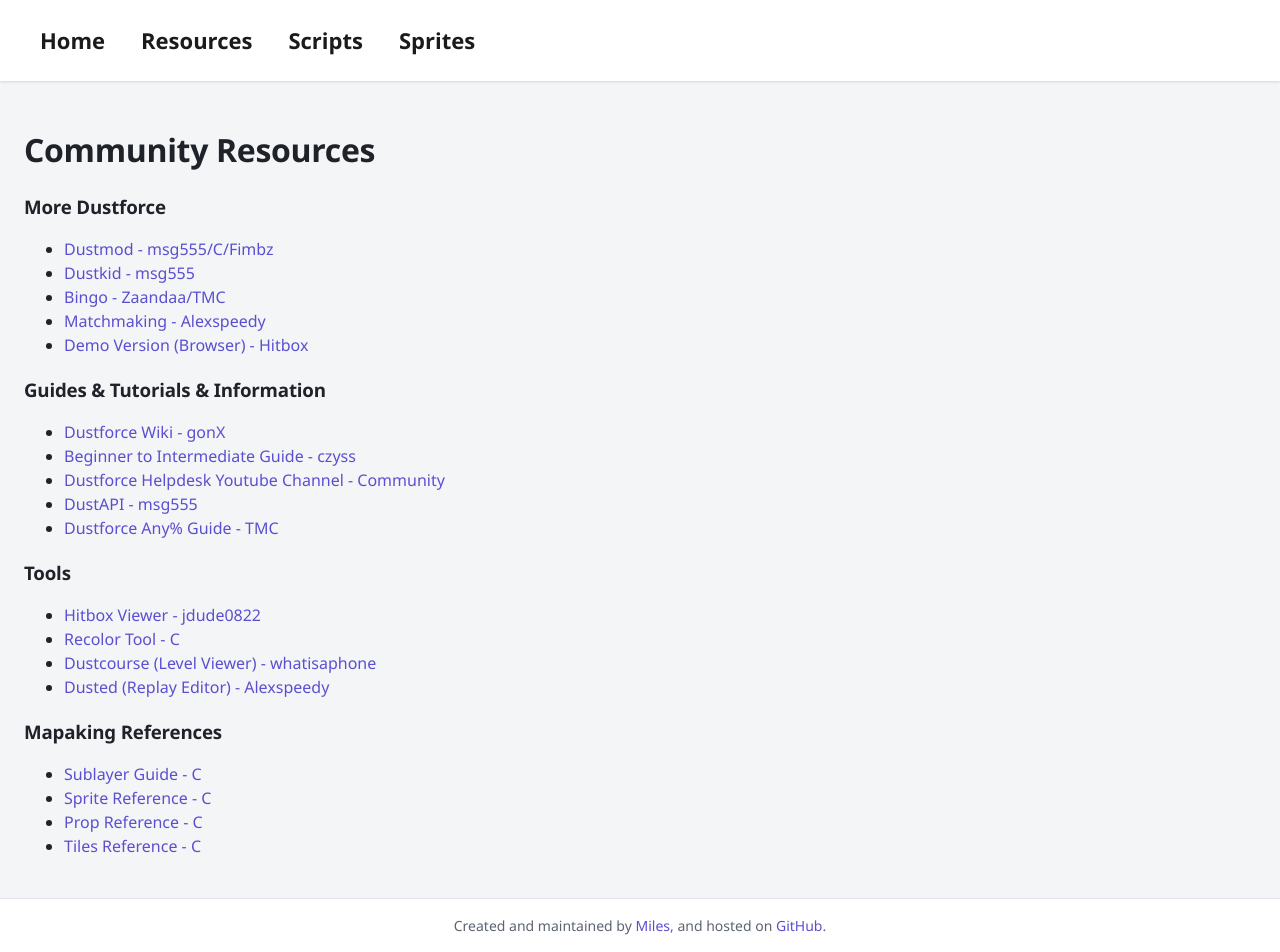
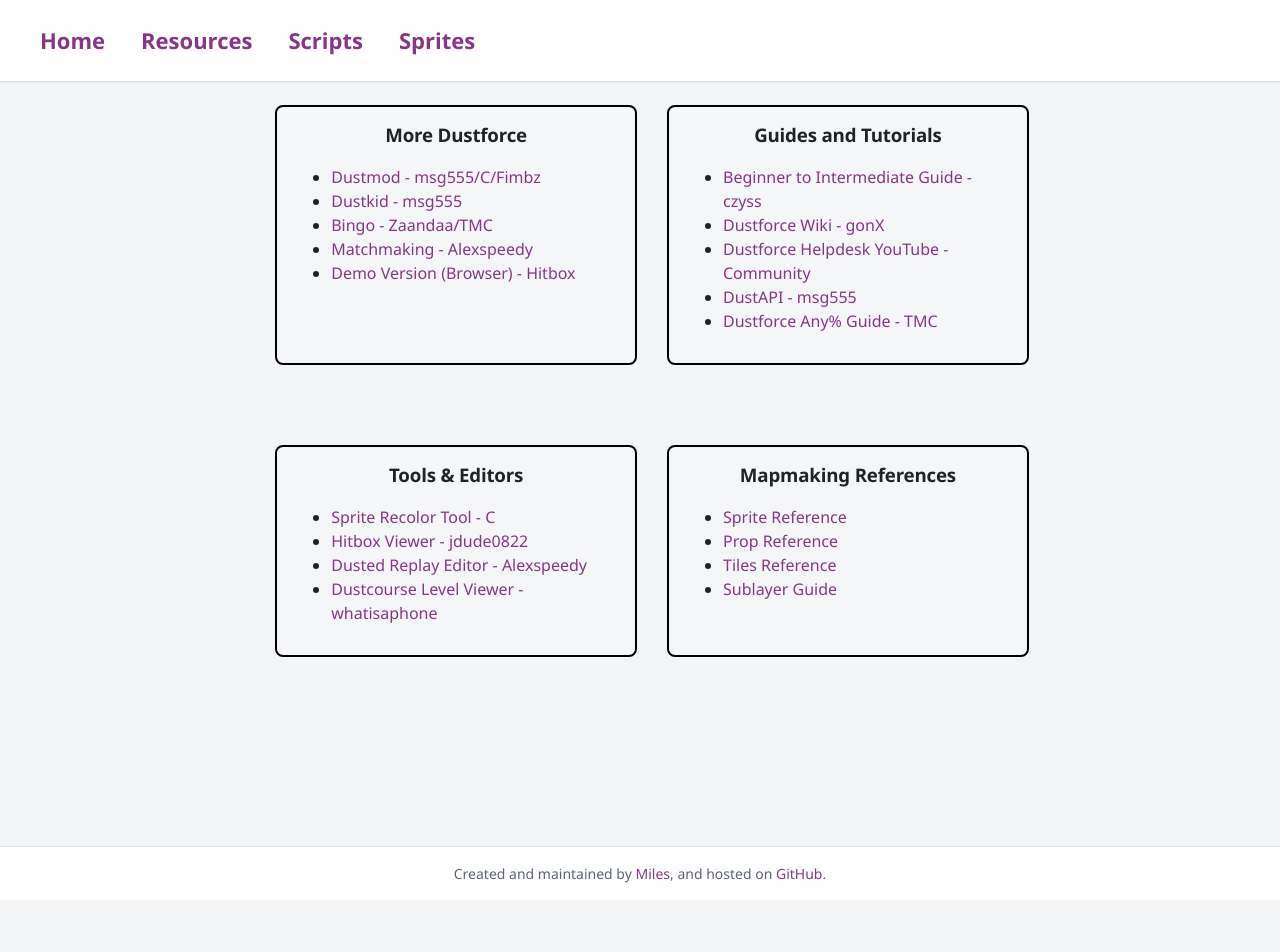
Before and after one commit to milesmccray/DustStuff, a Jekyll site: the page built from resources.md, in a window 1280 px wide. Built offline with Jekyll 4.4.1, drawn with Linux system fonts in a browser that asks for light colours; after the commit the page ends 900 px from its top, so only the background shows below that.

Commit message:
Fixed Colors & Added Resource Boxes

```diff
--- a/assets/css/styles.css
+++ b/assets/css/styles.css
@@ -4,12 +4,15 @@
   --color-text: #1f2329;
   --color-text-muted: #5c6470;
   --color-accent: #5b4fd1;
-  --color-accent-hover: #4639b8;
+  --color-accent-hover: #c769a3;
   --color-accent-sprites: #d4751f;
   --color-accent-sprites-hover: #b25f15;
   --color-border: #e2e4e9;
   --color-panel: #f5f6f8;
-  --color-nav-text: #1b1b1b;
+  --color-nav-text: #853685;
+  --color-link: #853685;
+  --color-link-hover: #c769a3;
+  --color-scripts-link: #5b4fd1;
   --radius: 8px;
   --shadow: 0 1px 3px rgba(0, 0, 0, 0.08), 0 1px 2px rgba(0, 0, 0, 0.06);
 }
@@ -20,7 +23,7 @@
   padding: 2px 6px;
   border-radius: 4px;
   font-family: Consolas, Monaco, monospace;
-  color: #316cb9;
+  color: #9e4545;
 }
 
 pre {
@@ -77,10 +80,6 @@
   max-width: 70%;
 }
 
-body.sprites-page h2 {
-  border-bottom-color: var(--color-accent-sprites);
-}
-
 p {
   margin-top: 0;
   color: var(--color-text-muted);
@@ -88,25 +87,25 @@
 
 /* unvisited link */
 a:link {
-  color: var(--color-accent);
+  color: var(--color-link);
   text-decoration: none;
   transition: color 0.15s ease;
 }
 
 /* visited link */
 a:visited {
-  color: var(--color-accent);
+  color: var(--color-link);
 }
 
 /* mouse over link */
 a:hover {
-  color: var(--color-accent-hover);
+  color: var(--color-link-hover);
   text-decoration: underline;
 }
 
 /* selected link */
 a:active {
-  color: var(--color-accent-hover);
+  color: var(--color-link);
 }
 
 /***** NAVBAR *****/
@@ -212,6 +211,7 @@
   gap: 16px;
   margin-bottom: 30px;
   padding-left: 16px;
+  padding-right: 16px;
 }
 
 .sprite-card {
@@ -348,6 +348,16 @@
   text-align: center;
 }
 
+body.scripts-page .page-content a:link,
+body.scripts-page .page-content a:visited {
+  color: var(--color-scripts-link);
+}
+
+body.scripts-page a:hover {
+  color: var(--color-accent-hover);
+}
+
+
 /***** SPRITES PAGE INTRO *****/
 body.sprites-page .page-content>h1,
 body.sprites-page .page-content>h4,
@@ -370,6 +380,24 @@
 
 body.sprites-page .page-content>p {
   color: var(--color-text);
+}
+
+body.sprites-page h2 {
+  border-bottom-color: var(--color-accent-sprites);
+}
+
+body.sprites-page a:hover {
+  color: var(--color-accent-hover);
+}
+
+/* RESOURCES */
+body.resources-page a:hover {
+  color: var(--color-accent-hover);
+}
+
+/* HOME */
+body.home-page a:hover {
+  color: var(--color-accent-hover);
 }
 
 details {
@@ -424,3 +452,26 @@
   transform: rotate(180deg);
   padding-bottom: 6px;
 }
+
+.resource-grid {
+  display: grid;
+  grid-template-columns: repeat(2, 1fr);
+  column-gap: 30px;
+  row-gap: 80px;
+  width: 60%;
+  margin: 0 auto;
+
+}
+
+.resource-card {
+  background: var(--color-panel);
+  border: 2px solid #000;
+  border-radius: var(--radius);
+  padding: 14px;
+}
+
+.resource-card h3 {
+  text-align: center;
+  margin-top: 0;
+  margin-bottom: 12px;
+}
--- a/resources.md
+++ b/resources.md
@@ -1,8 +1,10 @@
 ---
 layout: default
 title: Resources
+body_class: resources-page
 ---
-# Community Resources
+<div class="resource-grid">
+<div class="resource-card" markdown="1">
 
 ### More Dustforce
 - [Dustmod - msg555/C/Fimbz](https://dustmod.com/)
@@ -11,22 +13,37 @@
 - [Matchmaking - Alexspeedy](https://dustkid.com/matchmaking)
 - [Demo Version (Browser) - Hitbox](https://www.humblebundle.com/play/asmjs/dustforce_asm_demo/demo)
 
+</div>
 
-### Guides & Tutorials & Information
+<div class="resource-card" markdown="1">
+
+### Guides and Tutorials
+- [Beginner to Intermediate Guide - czyss](https://github.com/czyys/dustforceguide)
 - [Dustforce Wiki - gonX](https://www.dustforce.info/)
-- [Beginner to Intermediate Guide - czyss](https://github.com/czyys/dustforceguide)
-- [Dustforce Helpdesk Youtube Channel - Community](https://www.youtube.com/@DustforceHelpdesk)
+- [Dustforce Helpdesk YouTube - Community](https://www.youtube.com/@DustforceHelpdesk)
 - [DustAPI - msg555](https://dustapi.readthedocs.io/en/stable/)
-- [Dustforce Any% Guide - TMC ](https://docs.google.com/spreadsheets/d/1aQ49T6lz9e4kAzLLDIfGbEjXsb8IwKrcKQOXgDDiTkk/edit?gid=0#gid=0)
+- [Dustforce Any% Guide - TMC](https://docs.google.com/spreadsheets/d/1aQ49T6lz9e4kAzLLDIfGbEjXsb8IwKrcKQOXgDDiTkk/edit)
 
-### Tools
+</div>
+
+<div class="resource-card" markdown="1">
+
+### Tools & Editors
+- [Sprite Recolor Tool - C](https://github.com/cmann1/dustforce-recolour/)
 - [Hitbox Viewer - jdude0822](https://dustforce-hitbox-viewer.onrender.com/)
-- [Recolor Tool - C](https://github.com/cmann1/dustforce-recolour/)
-- [Dustcourse (Level Viewer) - whatisaphone](https://dustcourse.com/)
-- [Dusted (Replay Editor) - Alexspeedy](https://github.com/AlexMorson/dusted)
+- [Dusted Replay Editor - Alexspeedy](https://github.com/AlexMorson/dusted)
+- [Dustcourse Level Viewer -whatisaphone](https://dustcourse.com/)
 
-### Mapaking References
-- [Sublayer Guide - C](https://pastebin.com/Ua5gfDYU)
-- [Sprite Reference - C](https://github.com/cmann1/PropUtils/tree/master/files/sprite_reference)
-- [Prop Reference - C](https://github.com/cmann1/PropUtils/tree/master/files/prop_reference)
-- [Tiles Reference - C](https://github.com/cmann1/PropUtils/tree/master/files/tiles_reference)
+</div>
+
+<div class="resource-card" markdown="1">
+
+### Mapmaking References
+- [Sprite Reference](https://github.com/cmann1/PropUtils/tree/master/files/sprite_reference)
+- [Prop Reference](https://github.com/cmann1/PropUtils/tree/master/files/prop_reference)
+- [Tiles Reference](https://github.com/cmann1/PropUtils/tree/master/files/tiles_reference)
+- [Sublayer Guide](https://pastebin.com/Ua5gfDYU)
+
+</div>
+
+</div>
```
Also changed, not shown: index.markdown (+6 -5 lines).
